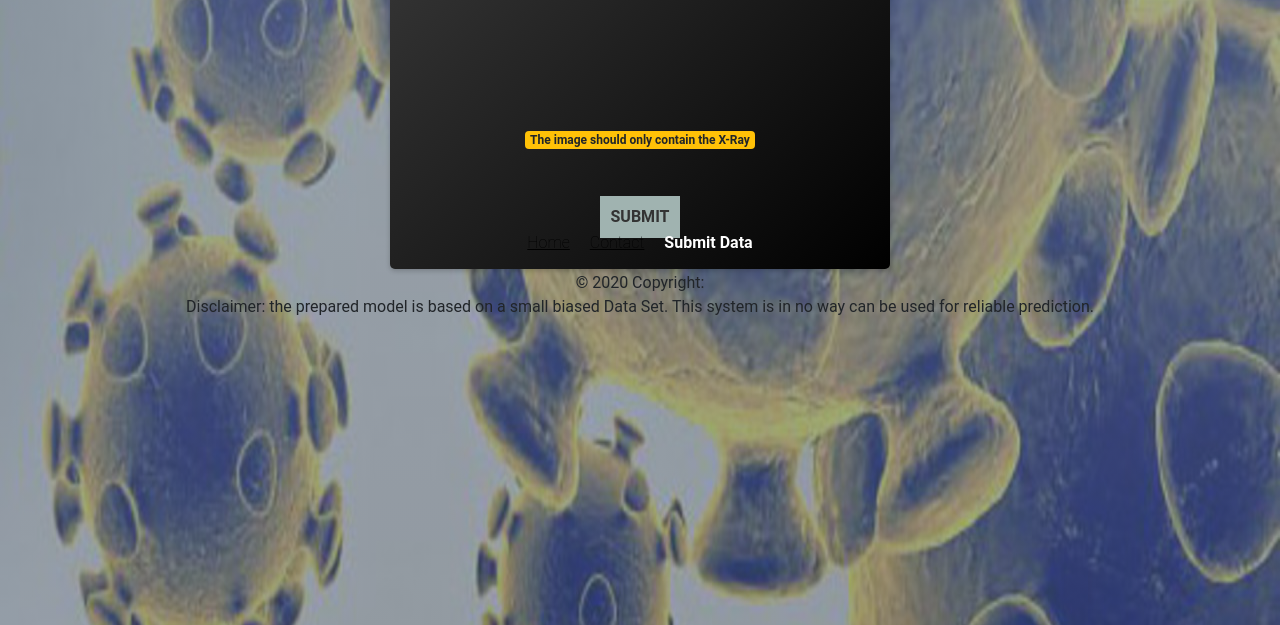
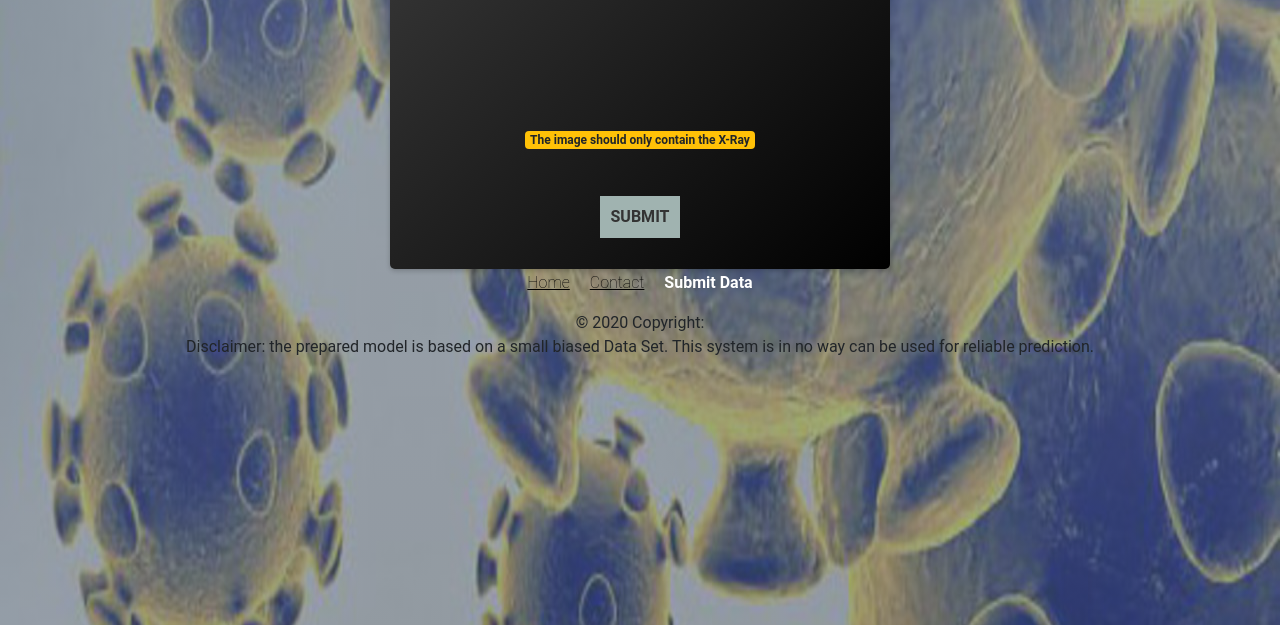
Before and after one commit to Tahlil/Covid_19, a Django app: page /submitData/ in a window 1280 px wide; the page is wider, and only the part inside the window is pictured. Shown: the part 653-1278 px from the top of that part. Run offline with Django 3.2, Linux system fonts and the light colour scheme; some libraries are stand-ins or nearby versions.

Commit message:
submit page slight adjustment

```diff
--- a/predApp/static/css/submit.css
+++ b/predApp/static/css/submit.css
@@ -65,7 +65,7 @@
 
   .page-footer {
       position: absolute;
-      top: 110%;
+      top: 115%;
       /* position: absolute;
                     bottom: 0;
                     width: 100%; */
```
